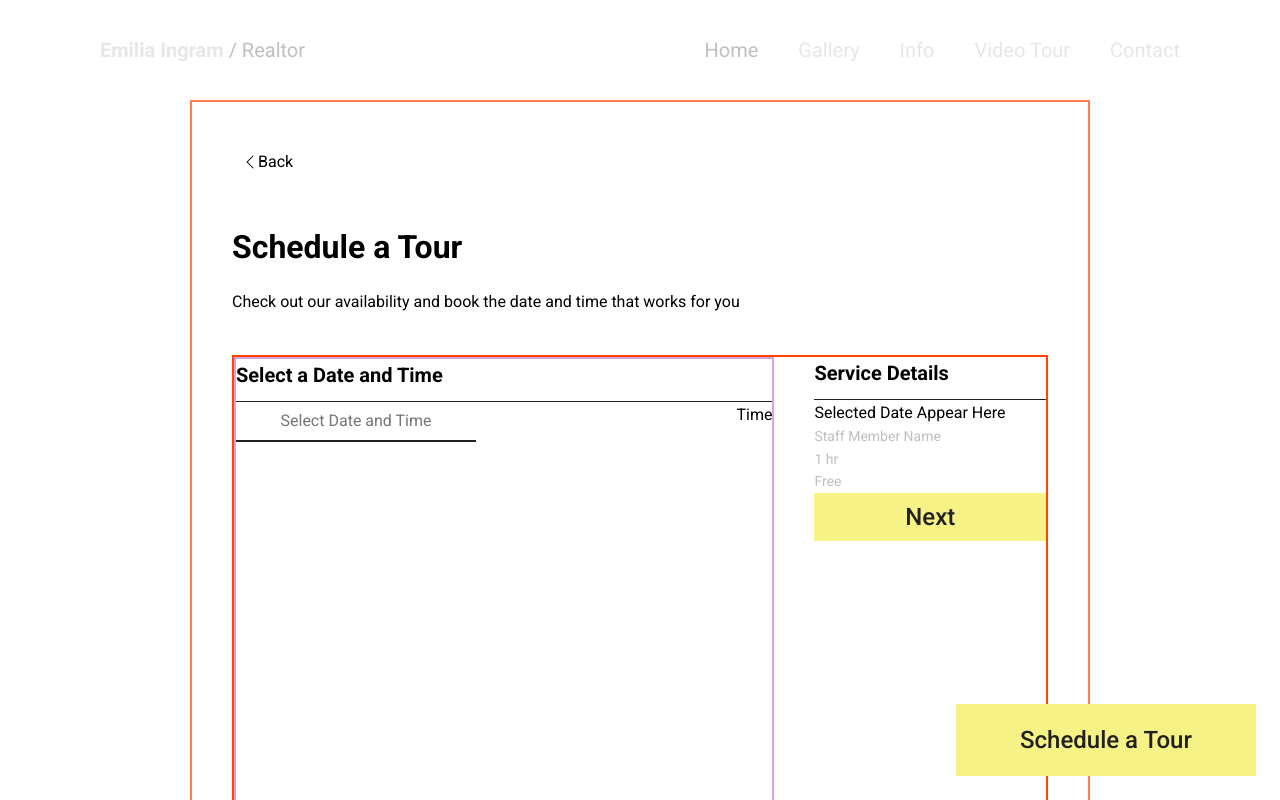
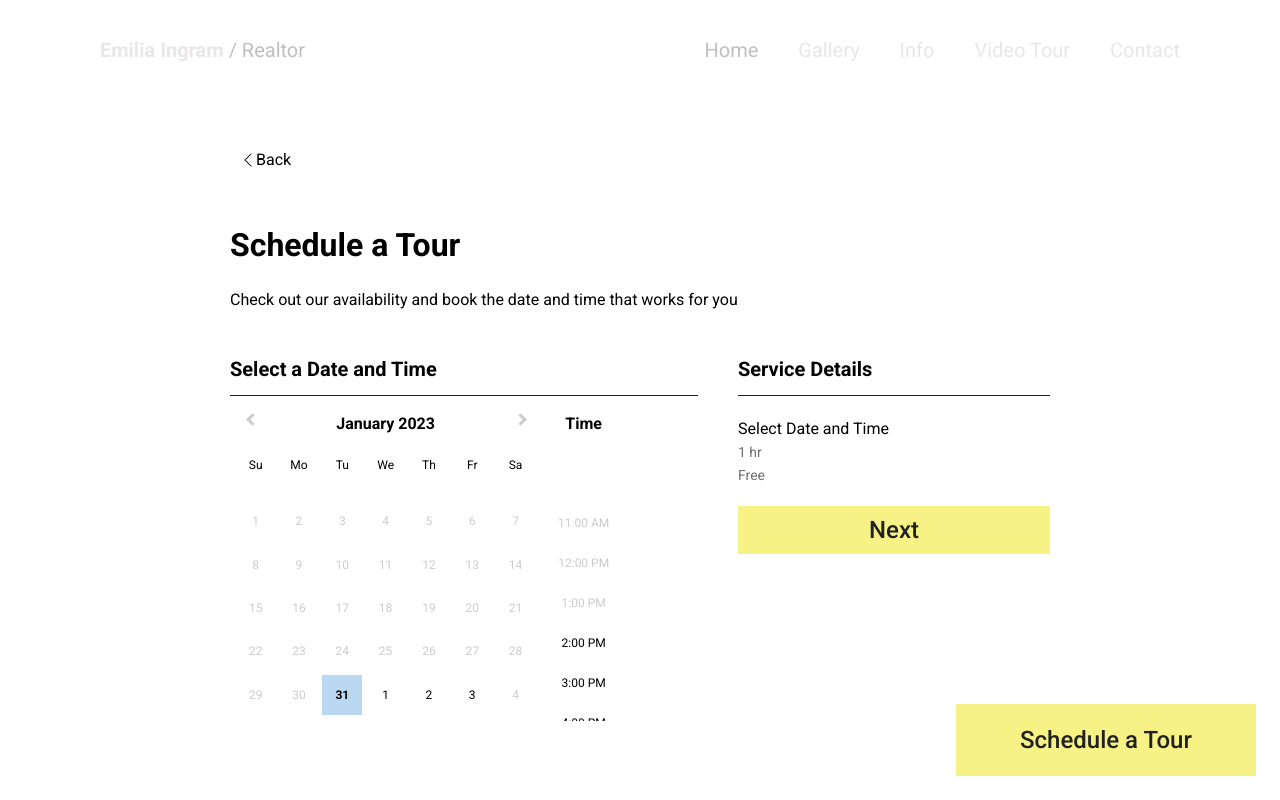
Before and after one commit to Knopkaivy/real-estate-landing, a React (Create React App) app: page /schedule in a window 1280 px wide. Shown: the top 800 px of the page. Built offline with nearby package versions, Linux system fonts and the light colour scheme.

Commit message:
compete ScheduleTour component and styles

```diff
--- a/src/components/ScheduleTour.jsx
+++ b/src/components/ScheduleTour.jsx
@@ -1,4 +1,4 @@
-import React, { useState } from 'react';
+import React, { useEffect, useState } from 'react';
 import DatePicker from 'react-datepicker';
 import { addDays, getDay, setHours, setMinutes, subDays } from 'date-fns';
 import { useNavigate } from 'react-router-dom';
@@ -8,7 +8,7 @@ import 'react-datepicker/dist/react-datepicker.css';
 
 const ScheduleTour = () => {
   const navigate = useNavigate();
-  const [startDate, setStartDate] = useState();
+  const [startDate, setStartDate] = useState(null);
   const isWeekday = (date) => {
     const day = getDay(date);
     return day !== 0 && day !== 6;
@@ -19,6 +19,11 @@ const ScheduleTour = () => {
 
     return currentDate.getTime() < selectedDate.getTime();
   };
+
+  useEffect(() => {
+    window.scrollTo({ top: 0, behavior: 'smooth' });
+  }, []);
+
   return (
     <div className="ScheduleTour">
       <div className="ScheduleTour__container container">
@@ -46,6 +51,7 @@ const ScheduleTour = () => {
               <div className="ScheduleTour__date">
                 <DatePicker
                   className="ScheduleTour__datePicker"
+                  inline={true}
                   selected={startDate}
                   showTimeSelect
                   minDate={subDays(new Date(), 0)}
@@ -61,14 +67,17 @@ const ScheduleTour = () => {
                   onChange={(date) => setStartDate(date)}
                 />
               </div>
-              <div className="ScheduleTour__time">Time</div>
+              {/* <div className="ScheduleTour__time">Time</div> */}
             </div>
           </div>
           <div className="ScheduleTour__detail">
             <h3 className="ScheduleTour__detailHeader">Service Details</h3>
             <div className="ScheduleTour__detailSection">
-              <p>Selected Date Appear Here</p>
-              <p>Staff Member Name</p>
+              <p>
+                {startDate === null || startDate.getHours() === 0
+                  ? 'Select Date and Time'
+                  : startDate.toLocaleString('en-US')}
+              </p>
               <p>1 hr</p>
               <p>Free</p>
             </div>
--- a/src/styles/ScheduleTour.css
+++ b/src/styles/ScheduleTour.css
@@ -1,6 +1,5 @@
 .ScheduleTour {
   width: 100%;
-
   /* ! margin */
   margin-top: 10rem;
   font-size: 1.6rem;
@@ -11,7 +10,6 @@
   flex-direction: column;
   justify-content: center;
   gap: 4rem;
-  border: 2px solid coral;
   padding: 4rem;
 }
 .ScheduleTour__buttonReturn {
@@ -37,18 +35,42 @@
   justify-content: space-between;
   /* ! gap */
   gap: 4rem;
-  border: 2px solid orangered;
 }
 .ScheduleTour__dateAndTime {
-  flex-basis: 70%;
+  flex-basis: 60%;
   /* ! gap */
   gap: 2rem;
-  border: 2px solid plum;
 }
 .ScheduleTour__dtContainer {
   display: flex;
   justify-content: space-between;
 }
+
+.ScheduleTour__detail {
+  flex-basis: 40%;
+  display: flex;
+  flex-direction: column;
+  /* !gap */
+  gap: 2rem;
+}
+.ScheduleTour__dtHeader,
+.ScheduleTour__detailHeader {
+  font-size: 2rem;
+  font-weight: 700;
+  padding-bottom: 1rem;
+  border-bottom: 1px solid var(--color-black);
+}
+.ScheduleTour__detailSection p:not(:first-child) {
+  font-size: 1.4rem;
+  color: var(--color-grey-dark);
+}
+.ScheduleTour__buttonNext {
+  width: 100%;
+  height: 4.8rem;
+}
+
+/* & DATE PICKER STYLE OVERRIDES */
+
 .ScheduleTour__datePicker {
   width: 24rem;
   height: 4rem;
@@ -64,28 +86,6 @@
 .ScheduleTour__datePicker:active,
 .ScheduleTour__datePicker:focus {
   outline: none;
-}
-.ScheduleTour__calendar {
-  color: red;
-}
-.ScheduleTour__detail {
-  flex-basis: 30%;
-  gap: 2rem;
-}
-.ScheduleTour__dtHeader,
-.ScheduleTour__detailHeader {
-  font-size: 2rem;
-  font-weight: 700;
-  padding-bottom: 1rem;
-  border-bottom: 1px solid var(--color-black);
-}
-.ScheduleTour__detailSection p:not(:first-child) {
-  font-size: 1.4rem;
-  color: var(--color-grey);
-}
-.ScheduleTour__buttonNext {
-  width: 100%;
-  height: 4.8rem;
 }
 .react-datepicker__month-container {
   width: auto;
```
